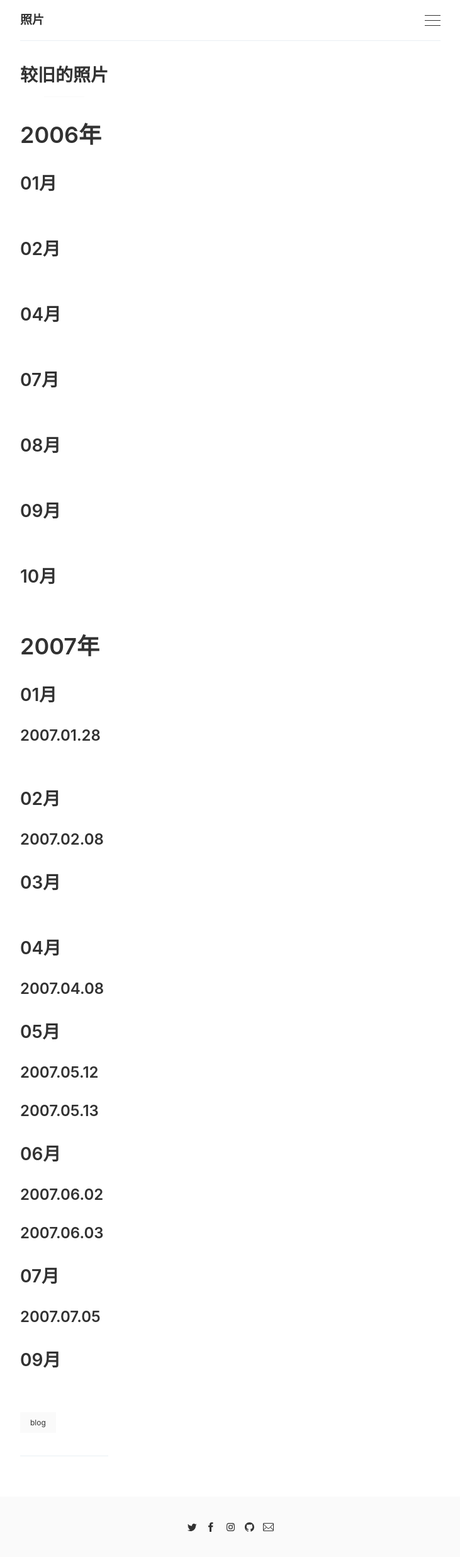
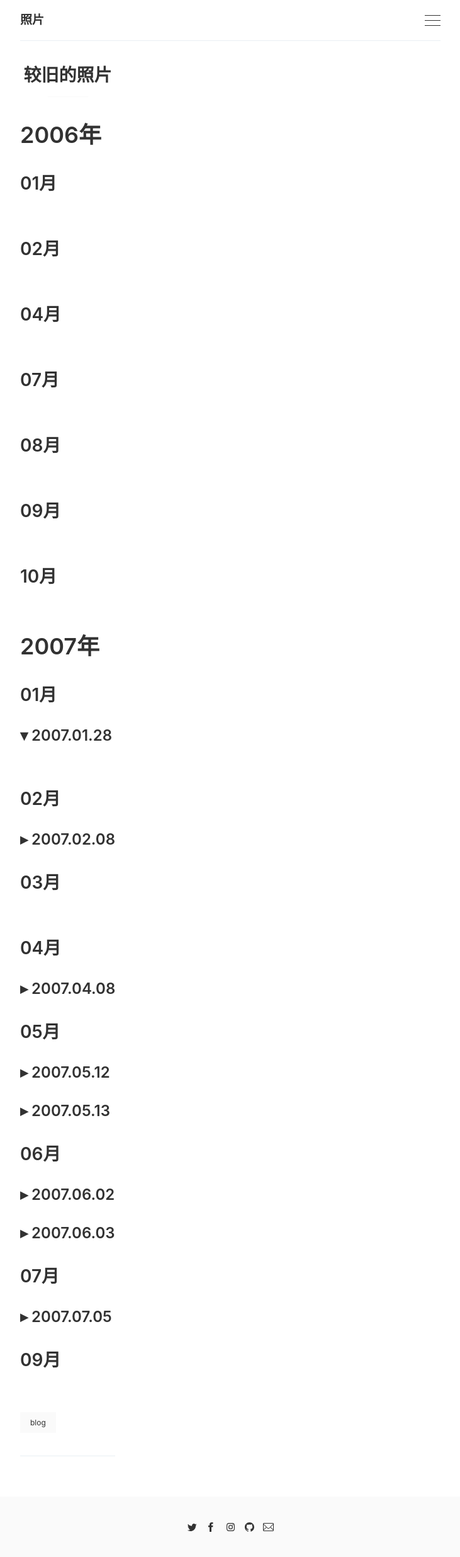
Before and after one commit to modem-56k/modem-56k.github.io, a Jekyll site: the page built from old/index.md, in a window 1280 px wide. Shown: the whole page at 63% size, without its empty margins (274-1005 px from the left). Built offline with Jekyll 4.4.1, drawn with Linux system fonts in a browser that asks for light colours.

Commit message:
change h3 style

```diff
--- a/_layouts/post.html
+++ b/_layouts/post.html
@@ -30,6 +30,20 @@ layout: default
         </div>
 
         <hr>
+
+
+<style>
+h3 {
+    cursor: pointer;
+}
+h3:before {
+    content: "▸ ";
+    transition: transform 0.3s ease-in-out;
+}
+h3.active:before {
+    content: "▾ ";
+}
+</style>
 <script src="/js/jquery-3.7.1.min.js"> </script>
 <script>
 $(document).ready(function() {
```
Also changed, not shown: other parts of _layouts/post.html (+4 -0 lines).
